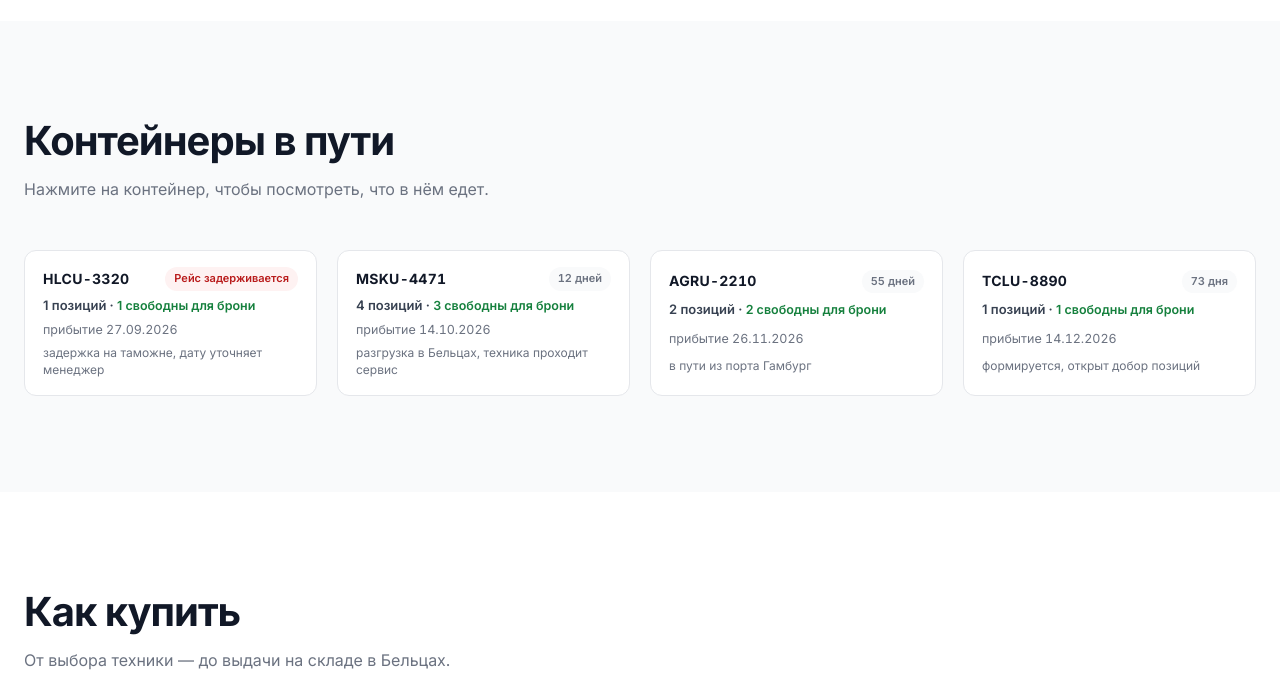
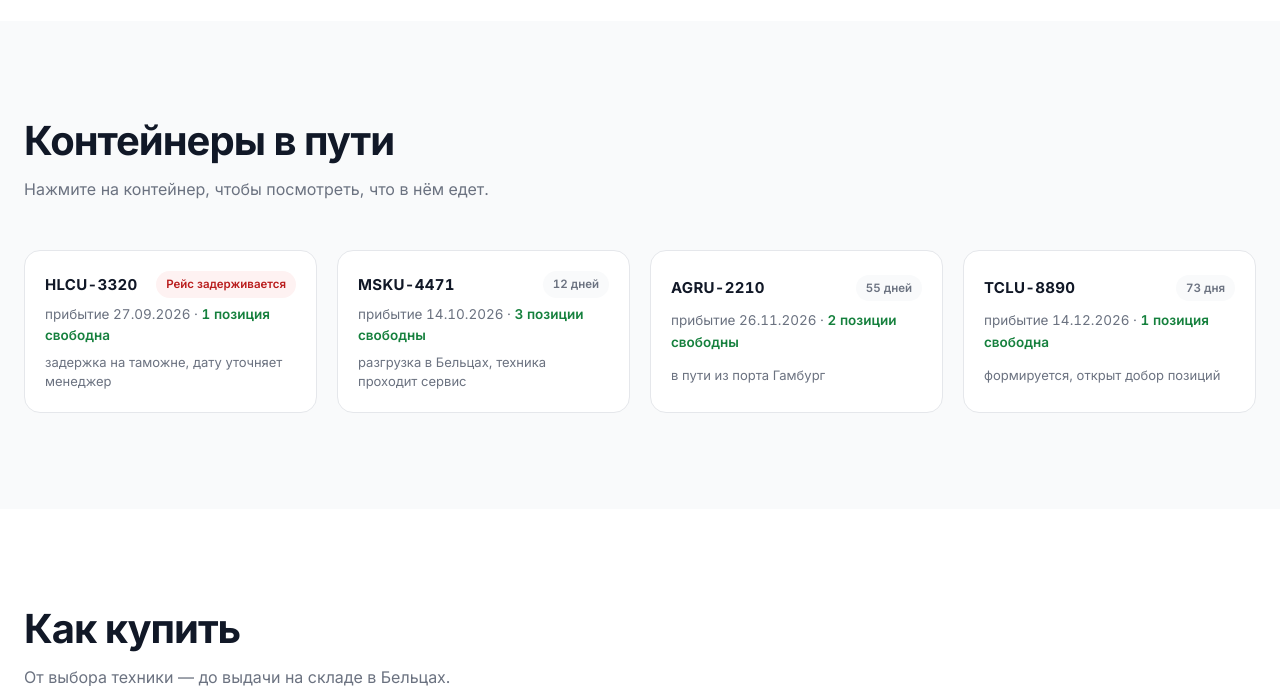
Before and after one commit to Zafarovpolat/agro-2, a PHP site: page / in a window 1280 px wide. Shown: the part 3127-3813 px from the top of the page. Run offline with PHP 8.4, Linux system fonts and the light colour scheme.

Commit message:
style(client): карточка контейнера — одна строка вместо трёх, плотный ритм страницы товара

```diff
--- a/css/style.css
+++ b/css/style.css
@@ -930,8 +930,9 @@ h1, h2, h3, h4, h5, h6 {
 }
 
 .product-info h1 {
-  font-size: 32px;
-  margin-bottom: 16px;
+  font-size: 30px;
+  line-height: 1.15;
+  margin-bottom: 10px;
 }
 .product-info .product-category {
   font-size: 13px;
@@ -939,13 +940,13 @@ h1, h2, h3, h4, h5, h6 {
   font-weight: 600;
   text-transform: uppercase;
   letter-spacing: 1px;
-  margin-bottom: 12px;
+  margin-bottom: 10px;
 }
 .product-price {
-  font-size: 24px;
+  font-size: 22px;
   font-weight: 700;
   color: var(--primary);
-  margin-bottom: 20px;
+  margin-bottom: 16px;
 }
 .product-description {
   font-size: 15px;
@@ -1587,10 +1588,10 @@ textarea.form-input {
 }
 .cont-card {
   display: grid;
-  gap: 4px;
-  padding: 16px 18px;
+  gap: 6px;
+  padding: 20px;
   border: 1px solid var(--border);
-  border-radius: var(--radius);
+  border-radius: var(--radius-lg);
   background: var(--white);
   transition: transform var(--transition), box-shadow var(--transition), border-color var(--transition);
 }
@@ -1607,26 +1608,25 @@ textarea.form-input {
 }
 .cont-code {
   color: var(--dark);
-  font-size: 14px;
+  font-size: 15px;
   font-weight: 700;
   letter-spacing: .02em;
   font-variant-numeric: tabular-nums;
 }
 .cont-days {
-  padding: 3px 9px;
+  padding: 4px 10px;
   border-radius: var(--radius-full);
   background: var(--bg);
   color: var(--text-light);
-  font-size: 11px;
+  font-size: 11.5px;
   font-weight: 600;
   white-space: nowrap;
   font-variant-numeric: tabular-nums;
 }
 .cont-days.is-late { background: var(--st-late-bg); color: var(--st-late-fg); }
-.cont-units { color: var(--text); font-size: 13px; font-weight: 600; }
-.cont-date { color: var(--text-light); font-size: 12.5px; font-variant-numeric: tabular-nums; }
-.cont-free { color: var(--primary-dark); font-size: 12.5px; font-weight: 600; }
-.cont-note { color: var(--text-light); font-size: 12px; line-height: 1.45; }
+.cont-info { color: var(--text-light); font-size: 13.5px; font-variant-numeric: tabular-nums; }
+.cont-info b { color: var(--primary-dark); font-weight: 600; }
+.cont-note { color: var(--text-light); font-size: 13px; line-height: 1.5; }
 
 /* ---------- Блок «Как купить» ---------- */
 .how-steps {
@@ -1661,8 +1661,8 @@ textarea.form-input {
 .product-meta {
   display: flex;
   flex-wrap: wrap;
-  gap: 6px 20px;
-  margin-bottom: 16px;
+  gap: 4px 18px;
+  margin-bottom: 14px;
   font-size: 13.5px;
   color: var(--text-light);
 }
--- a/js/i18n.js
+++ b/js/i18n.js
@@ -240,9 +240,10 @@ const translations = {
   /* ---- Контейнеры ---- */
   "cont.title":  { ru: "Контейнеры в пути", ro: "Containere pe drum" },
   "cont.sub":    { ru: "Нажмите на контейнер, чтобы посмотреть, что в нём едет.", ro: "Apăsați pe container pentru a vedea ce sosește în el." },
-  "cont.units":  { ru: "позиций", ro: "poziții" },
-  "cont.arrive": { ru: "прибытие", ro: "sosire" },
-  "cont.free":   { ru: "свободны для брони", ro: "libere pentru rezervare" },
+  "cont.arrive":   { ru: "прибытие", ro: "sosire" },
+  "cont.free.one": { ru: "позиция свободна", ro: "poziție liberă" },
+  "cont.free.few": { ru: "позиции свободны", ro: "poziții libere" },
+  "cont.free.many":{ ru: "позиций свободно", ro: "poziții libere" },
 
   /* ---- Блок «Как купить» ---- */
   "how.title":   { ru: "Как купить", ro: "Cum cumperi" },
--- a/js/shop.js
+++ b/js/shop.js
@@ -88,6 +88,12 @@
     return plural(n, 'день', 'дня', 'дней');
   };
   const daysLabel = (n) => `${n} ${dayWord(n)}`;
+  // склонение: «1 позиция свободна» / «3 позиции свободны» / «7 позиций свободно»
+  const freeWord = (n) => {
+    const a = Math.abs(n) % 100, b = a % 10;
+    const form = (a > 10 && a < 20) ? 'many' : (b >= 2 && b <= 4 ? 'few' : (b === 1 ? 'one' : 'many'));
+    return t('cont.free.' + form);
+  };
 
   /* ---------- правки, которые делает менеджер в админке (демо) ---------- */
   function overrides() {
@@ -357,8 +363,7 @@
             ? esc(daysLabel(left))
             : esc(t('cnt.late', 'Рейс задерживается'))}</span>
         </span>
-        <span class="cont-units">${c.items.length} ${esc(t('cont.units', 'позиций'))} · <span class="cont-free">${free} ${esc(t('cont.free', 'свободны для брони'))}</span></span>
-        <span class="cont-date">${esc(t('cont.arrive', 'прибытие'))} ${fmt(c.arrival)}</span>
+        <span class="cont-info">${esc(t('cont.arrive', 'прибытие'))} ${fmt(c.arrival)} · <b>${free} ${esc(freeWord(free))}</b></span>
         <span class="cont-note">${esc(lang() === 'ro' ? c.note_ro : c.note_ru)}</span>
       </a>`;
     }).join('');
```
Also changed, not shown: README.md.
